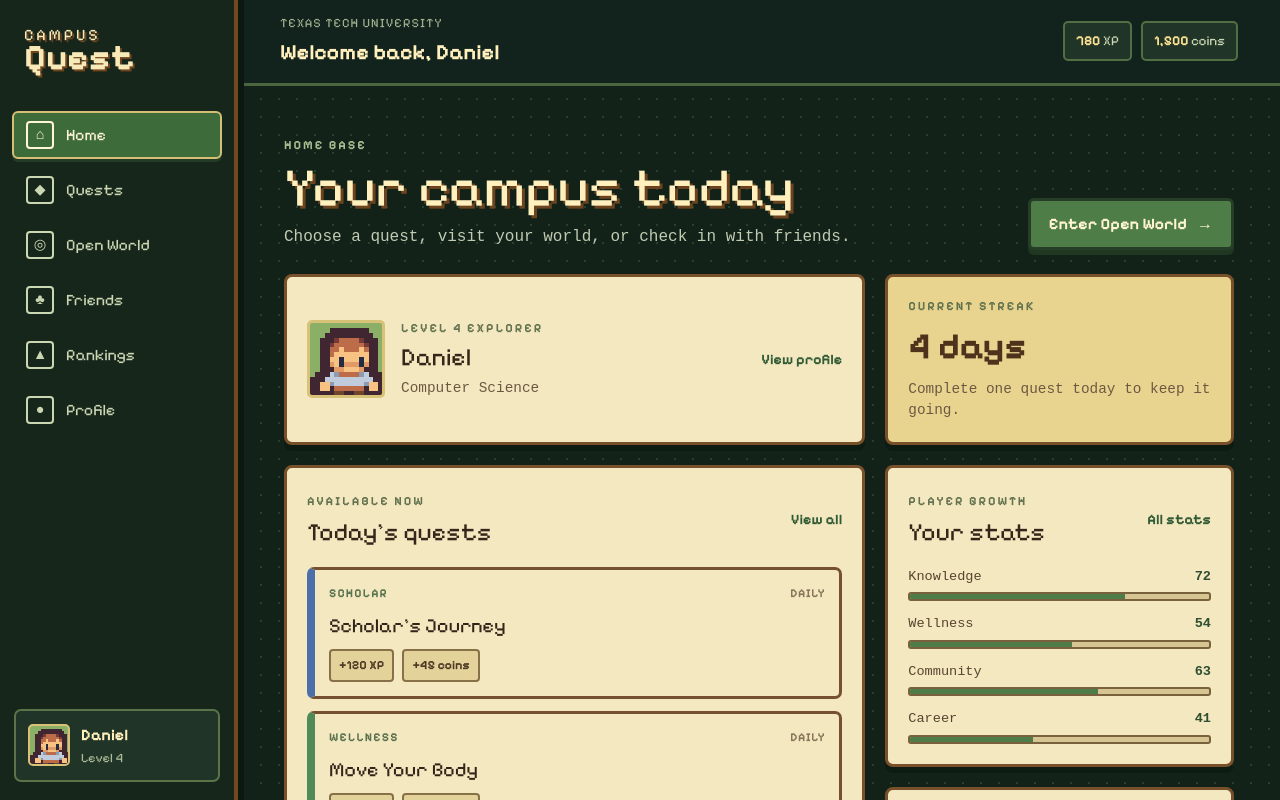
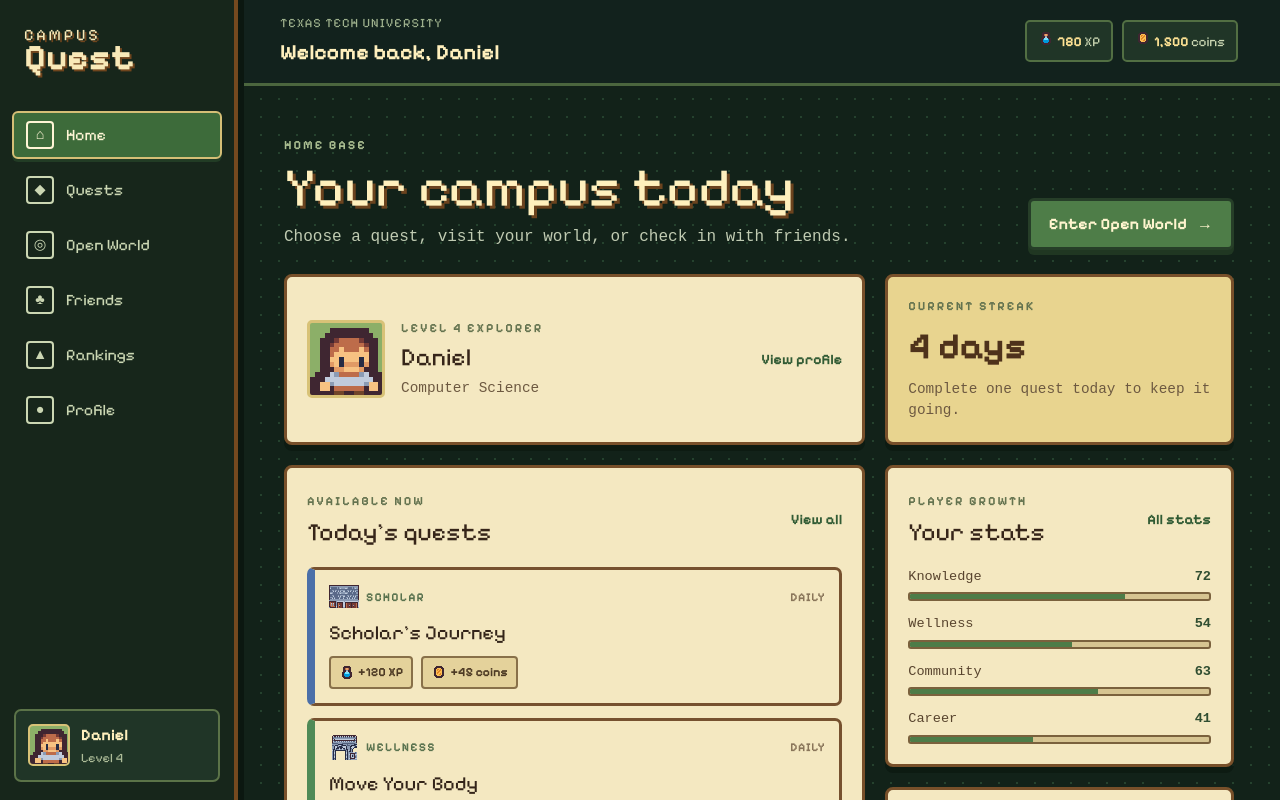
Before and after one commit to VictorFagbohun/HackWest, a Next.js app: page /dashboard in a window 1280 px wide. Shown: the top 800 px of the page. Built offline with nearby package versions, Linux system fonts and the light colour scheme.

Commit message:
Quest Emoji Icons

```diff
--- a/app/dashboard/DashboardShell.tsx
+++ b/app/dashboard/DashboardShell.tsx
@@ -64,8 +64,8 @@ export function DashboardShell({ children }: { children: React.ReactNode }) {
             <strong>Welcome back, {playerProfile.name}</strong>
           </div>
           <div className="dashboard-resources" aria-label="Player resources">
-            <span><b>{playerProfile.xp}</b> XP</span>
-            <span><b>{playerProfile.coins.toLocaleString()}</b> coins</span>
+            <span><i className="dashboard-resource-icon dashboard-icon-xp" aria-hidden="true" /> <b>{playerProfile.xp}</b> XP</span>
+            <span><i className="dashboard-resource-icon dashboard-icon-coins" aria-hidden="true" /> <b>{playerProfile.coins.toLocaleString()}</b> coins</span>
           </div>
         </header>
         <main className="dashboard-content">{children}</main>
--- a/app/dashboard/QuestCard.tsx
+++ b/app/dashboard/QuestCard.tsx
@@ -1,18 +1,30 @@
 import type { Quest } from "./mockData";
 import { categoryLabels } from "./mockData";
+
+const categoryAssets: Record<Quest["category"], string> = {
+  SCHOLAR: "/game/buildings/library.png",
+  WELLNESS: "/game/buildings/gym.png",
+  COMMUNITY: "/game/buildings/org-hall.png",
+  CAREER: "/game/buildings/career.png",
+};
 
 export function QuestCard({ quest, compact = false }: { quest: Quest; compact?: boolean }) {
   return (
     <article className={`dashboard-quest-card dashboard-category-${quest.category.toLowerCase()} ${compact ? "dashboard-quest-compact" : ""}`}>
       <div className="dashboard-quest-heading">
-        <span>{categoryLabels[quest.category]}</span>
+        <span className="dashboard-quest-category">
+          {/* These sprites come from the same asset pack used by Phaser. */}
+          {/* eslint-disable-next-line @next/next/no-img-element */}
+          <img className="dashboard-quest-icon" src={categoryAssets[quest.category]} alt="" aria-hidden="true" />
+          {categoryLabels[quest.category]}
+        </span>
         <small>{quest.frequency.replace("_", " ")}</small>
       </div>
       <h3>{quest.title}</h3>
       <p>{quest.description}</p>
       <div className="dashboard-reward-row">
-        <span>+{quest.xp_reward} XP</span>
-        <span>+{quest.coin_reward} coins</span>
+        <span><span className="dashboard-reward-icon dashboard-icon-xp" aria-hidden="true" /> +{quest.xp_reward} XP</span>
+        <span><span className="dashboard-reward-icon dashboard-icon-coins" aria-hidden="true" /> +{quest.coin_reward} coins</span>
       </div>
     </article>
   );
--- a/app/globals.css
+++ b/app/globals.css
@@ -902,6 +902,42 @@ canvas {
   letter-spacing: 0.04em;
 }
 
+.dashboard-quest-category {
+  display: inline-flex;
+  align-items: center;
+  gap: 7px;
+}
+
+.dashboard-quest-icon {
+  flex: none;
+  width: 30px;
+  height: 25px;
+  object-fit: contain;
+  image-rendering: pixelated;
+}
+
+.dashboard-reward-icon,
+.dashboard-resource-icon {
+  display: inline-block;
+  flex: none;
+  width: 16px;
+  height: 16px;
+  background-repeat: no-repeat;
+  image-rendering: pixelated;
+}
+
+.dashboard-icon-xp {
+  background-image: url('/game/tilesets/_tiny-dungeon-src.png');
+  background-position: -128px -144px;
+  background-size: 192px 176px;
+}
+
+.dashboard-icon-coins {
+  background-image: url('/game/tilesets/tiny-town.png');
+  background-position: -144px -112px;
+  background-size: 192px 176px;
+}
+
 .dashboard-quest-card h3 {
   margin-top: 9px;
   color: #332419;
@@ -930,6 +966,31 @@ canvas {
   color: #4d3a24;
   font-size: 0.78rem;
   font-weight: 700;
+}
+
+.dashboard-reward-row > span {
+  display: inline-flex;
+  align-items: center;
+  gap: 3px;
+}
+
+.dashboard-reward-row .dashboard-reward-icon {
+  padding: 0;
+  border: 0;
+  background: transparent;
+  background-repeat: no-repeat;
+}
+
+.dashboard-reward-row .dashboard-icon-xp {
+  background-image: url('/game/tilesets/_tiny-dungeon-src.png');
+  background-position: -128px -144px;
+  background-size: 192px 176px;
+}
+
+.dashboard-reward-row .dashboard-icon-coins {
+  background-image: url('/game/tilesets/tiny-town.png');
+  background-position: -144px -112px;
+  background-size: 192px 176px;
 }
 
 .dashboard-quest-compact {
```
